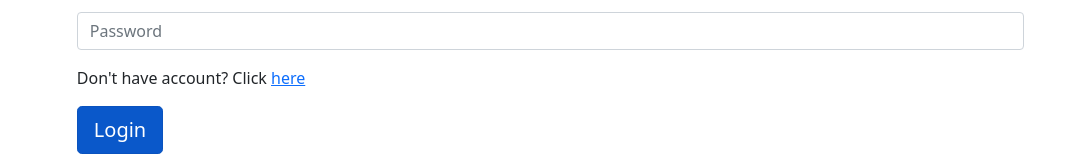
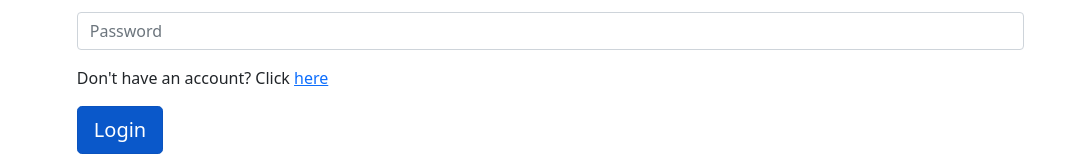
Before and after one commit to ilaylow/budget-app, a React (Create React App) app in the folder frontend/: page / in a window 1280 px wide. Shown: the part 280-436 px from the top of the page, without its empty margins (0-1074 px from the left). Built offline with nearby package versions, Linux system fonts and the light colour scheme.

Commit message:
fixed typo

```diff
--- a/frontend/src/Pages/Login/Login.jsx
+++ b/frontend/src/Pages/Login/Login.jsx
@@ -61,7 +61,7 @@
                         <Form.Control name="password" type="password" placeholder="Password" onChange={handleInput}/>
                     </Form.Group>
                     <span>
-                        <p>Don't have account? Click <a href="/signup">here</a></p>
+                        <p>Don't have an account? Click <a href="/signup">here</a></p>
                     </span>
                     {wrongPassword && <p style={{color: "red"}}>Incorrect email or password entered!</p>}
                     <Button variant="primary" type="submit" size="lg" active onClick={login}>
```
